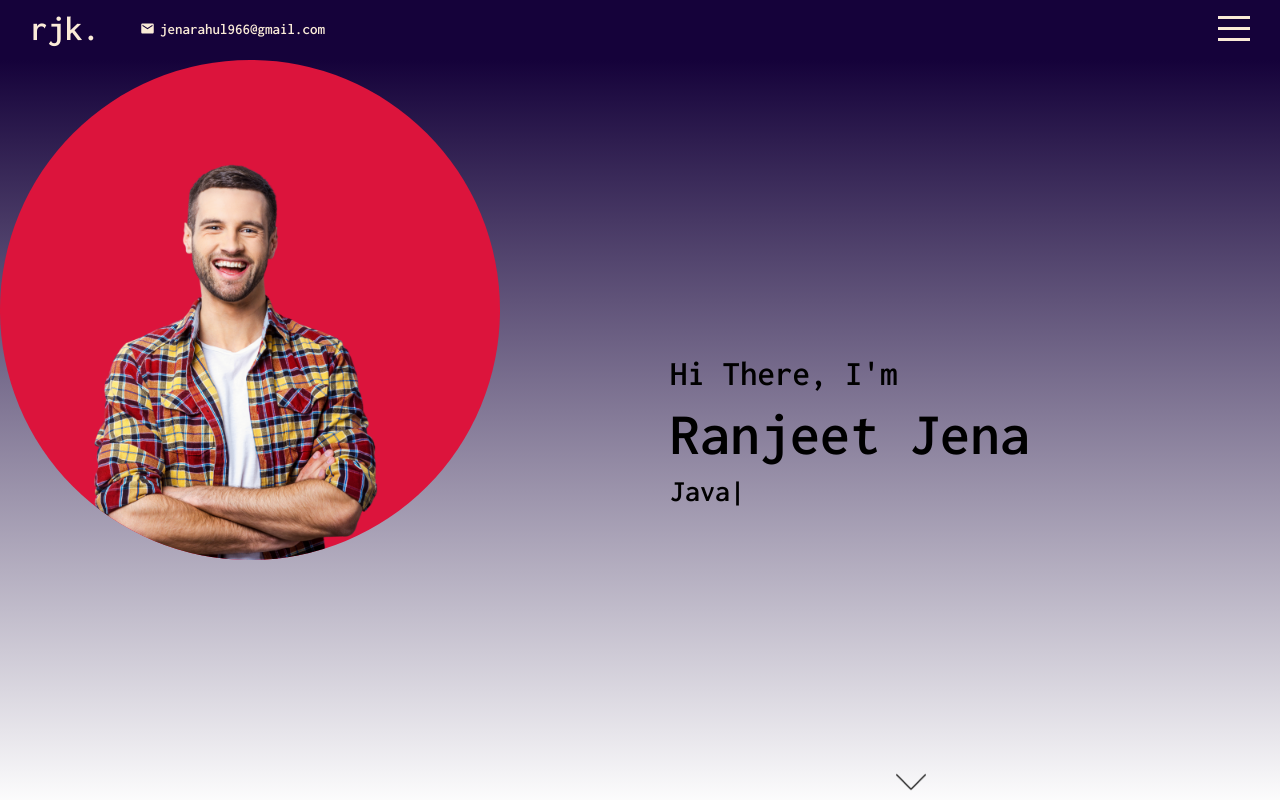
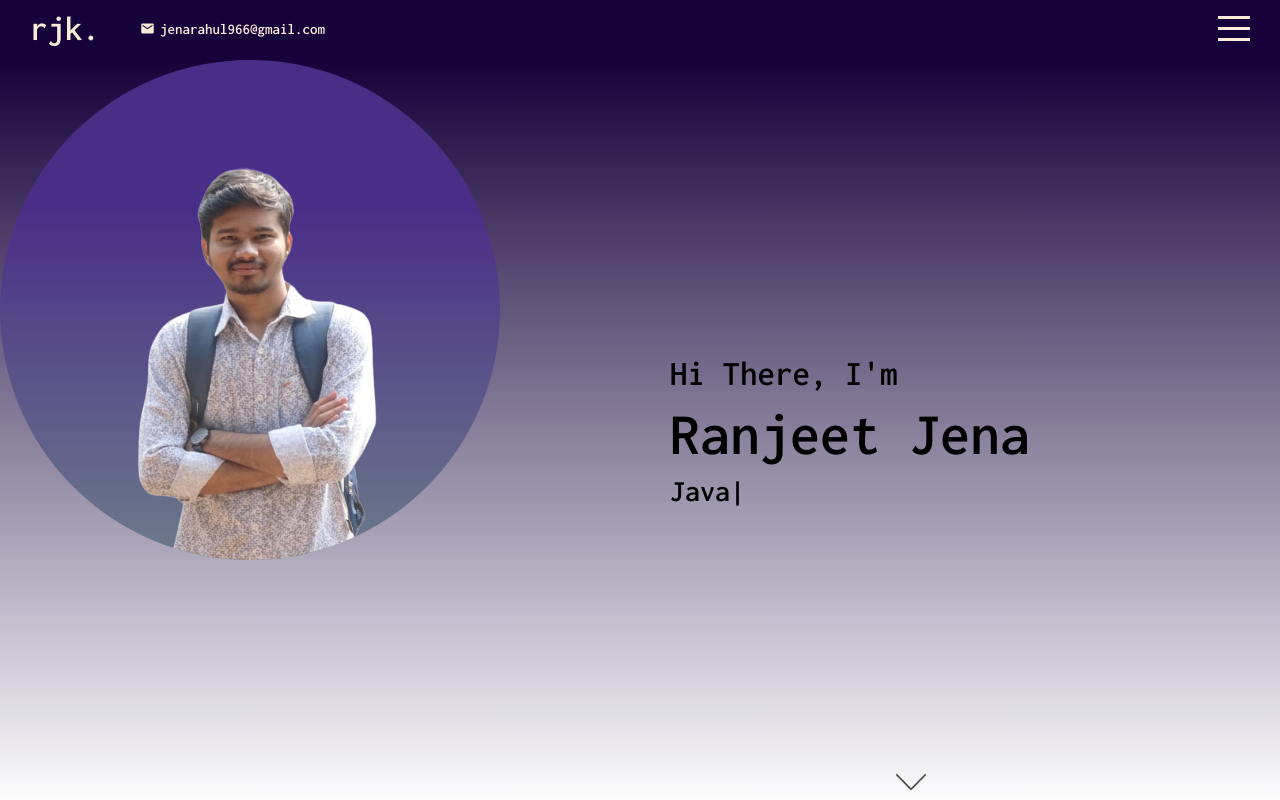
Before and after one commit to RANJEETJ06/profile, a React (Create React App) app: page / in a window 1280 px wide. Built offline with nearby package versions, Linux system fonts and the light colour scheme.

Commit message:
Update image in Intro component

```diff
--- a/src/components/intro/Intro.jsx
+++ b/src/components/intro/Intro.jsx
@@ -1,7 +1,7 @@
 import { useEffect, useRef } from "react";
 import "./intro.scss";
 import { init } from "ityped";
-import man from '../../assets/man.png';
+import dp from '../../assets/dp.png';
 import down from '../../assets/down.png';
 
 export default function Intro() {
@@ -25,7 +25,7 @@ export default function Intro() {
     <div className="intro" id="intro">
       <div className="left">
         <div className="imageContainer">
-          <img src={man} alt="img" />
+          <img src={dp} alt="img" />
         </div>
       </div>
       <div className="right">
--- a/src/components/intro/intro.scss
+++ b/src/components/intro/intro.scss
@@ -22,7 +22,7 @@
     .imageContainer {
       height: 500px;
       width: 500px;
-      background-color: crimson;
+      background-image: linear-gradient(to bottom , #492E87 30%, #6c7b8b );
       border-radius: 50%;
       display: flex;
       align-items: flex-end;
```
Also changed, not shown: src/assets/dp.png (added).
